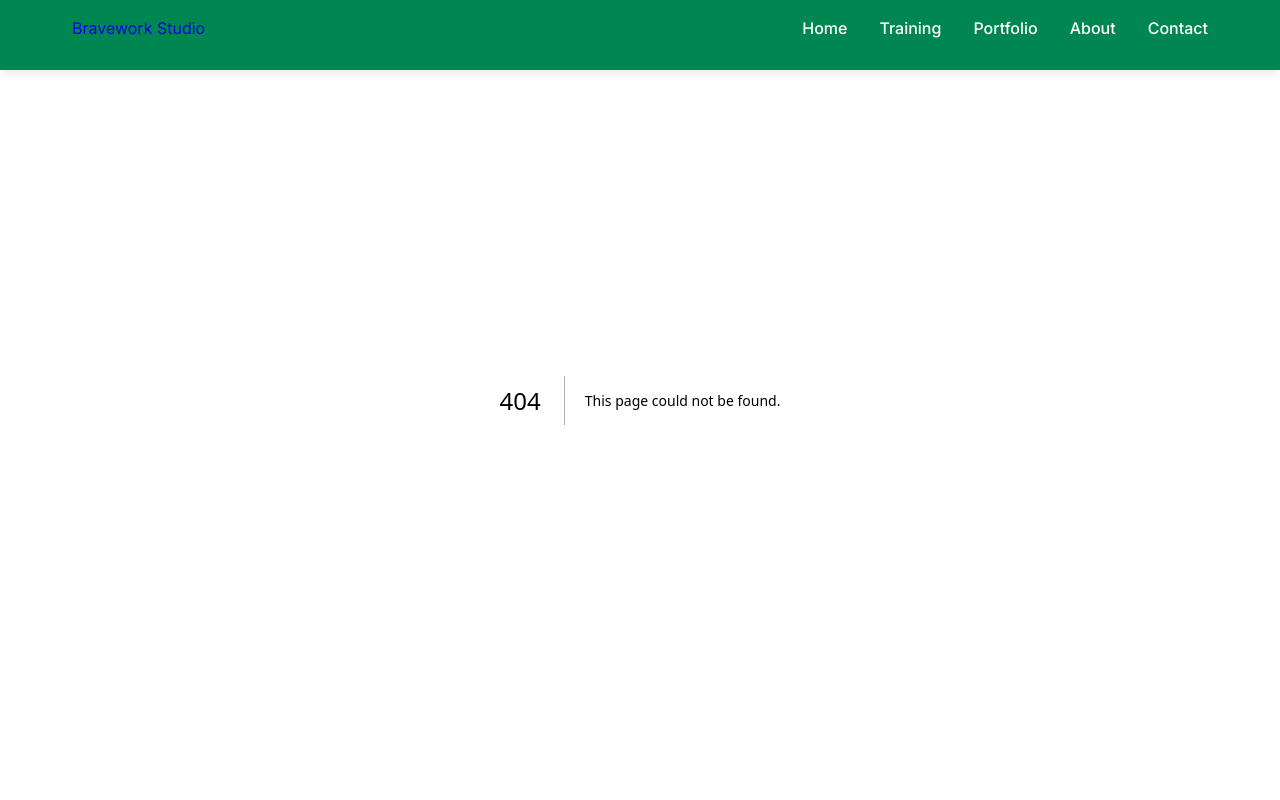
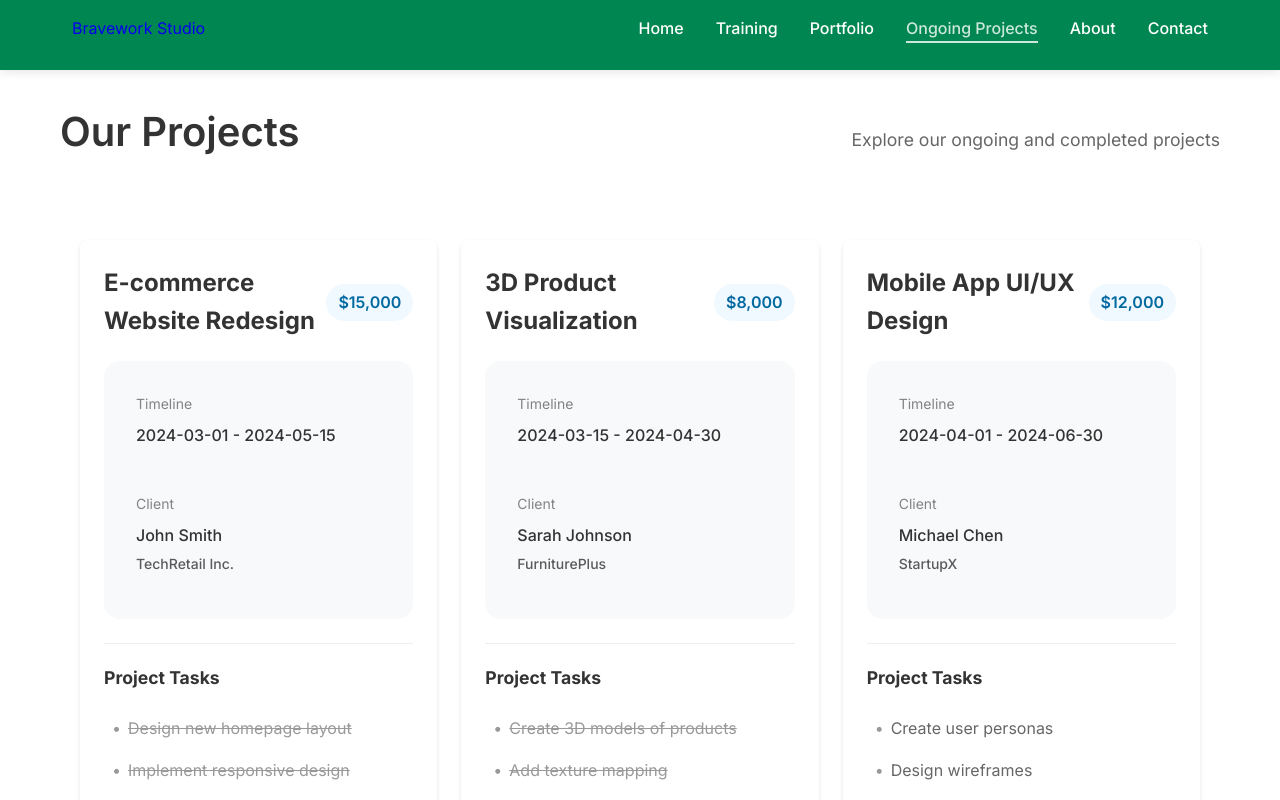
Before and after one commit to bravono/bravework-studio, a Next.js app: page /projects in a window 1280 px wide. Before the commit this address had no page. Shown: the top 800 px of the page. Built offline with nearby package versions, Linux system fonts and the light colour scheme.

Commit message:
Feat: Add projects page to view finished and ongoing projects

```diff
--- a/app/components/Footer.tsx
+++ b/app/components/Footer.tsx
@@ -34,6 +34,16 @@ export default function Footer() {
               <li><Link href="/services">Services</Link></li>
               <li><Link href="/training">Training</Link></li>
               <li><Link href="/portfolio">Portfolio</Link></li>
+              <li>
+            <Link
+              href="/projects"
+            >
+              Ongoing Projects
+            </Link>
+          </li>
+          <li>
+
+          </li>
               <li><Link href="/contact">Contact</Link></li>
             </ul>
           </div>
--- a/app/components/Navbar.tsx
+++ b/app/components/Navbar.tsx
@@ -95,6 +95,15 @@ export default function Navbar() {
           </li>
           <li>
             <Link
+              href="/projects"
+              className={pathname === '/projects' ? 'active' : ''}
+              onClick={() => setIsMenuOpen(false)}
+            >
+              Ongoing Projects
+            </Link>
+          </li>
+          <li>
+            <Link
               href="/about"
               className={pathname === '/about' ? 'active' : ''}
               onClick={() => setIsMenuOpen(false)}
--- /dev/null
+++ b/app/components/Project.tsx
@@ -0,0 +1,54 @@
+import React from 'react';
+
+interface Todo {
+  id: number;
+  text: string;
+  completed: boolean;
+}
+
+interface ProjectProps {
+  name: string;
+  budget: number;
+  startDate: string;
+  finishDate: string;
+  buyer: {
+    name: string;
+    company: string;
+  };
+  todos: Todo[];
+}
+
+export default function Project({ name, budget, startDate, finishDate, buyer, todos }: ProjectProps) {
+  return (
+    <div className="project-card">
+      <div className="project-header">
+        <h2>{name}</h2>
+        <span className="budget">${budget.toLocaleString()}</span>
+      </div>
+
+      <div className="project-info">
+        <div className="info-group">
+          <label>Timeline</label>
+          <span>{startDate} - {finishDate}</span>
+        </div>
+
+        <div className="info-group">
+          <label>Client</label>
+          <span>{buyer.name}</span>
+          <span className="sub-text">{buyer.company}</span>
+        </div>
+      </div>
+
+      <div className="project-todos">
+        <h3>Project Tasks</h3>
+        <ul>
+          {todos.map((todo) => (
+            <li key={todo.id} className={todo.completed ? 'completed' : ''}>
+              {todo.text}
+            </li>
+          ))}
+        </ul>
+      </div>
+    </div>
+  );
+}
--- a/app/globals.css
+++ b/app/globals.css
@@ -2981,3 +2981,298 @@ main {
     grid-template-columns: 1fr;
   }
 }
+
+/* Project Card Styles */
+.project-card {
+  background: white;
+  border-radius: 8px;
+  padding: 24px;
+  box-shadow: 0 2px 4px rgba(0, 0, 0, 0.1);
+  transition: transform 0.2s ease;
+}
+
+.project-card:hover {
+  transform: translateY(-4px);
+}
+
+.project-header {
+  display: flex;
+  justify-content: space-between;
+  align-items: center;
+  margin-bottom: 20px;
+}
+
+.project-header h2 {
+  margin: 0;
+  color: #333;
+  font-size: 1.5rem;
+}
+
+.budget {
+  background: #f0f9ff;
+  color: #0369a1;
+  padding: 6px 12px;
+  border-radius: 20px;
+  font-weight: 600;
+}
+
+.project-info {
+  margin-bottom: 24px;
+}
+
+.info-group {
+  margin-bottom: 12px;
+}
+
+.info-group label {
+  display: block;
+  font-size: 0.875rem;
+  color: #666;
+  margin-bottom: 4px;
+}
+
+.info-group span {
+  display: block;
+  color: #333;
+  font-weight: 500;
+}
+
+.sub-text {
+  font-size: 0.875rem;
+  color: #666;
+  font-weight: normal;
+}
+
+.project-todos {
+  border-top: 1px solid #eee;
+  padding-top: 20px;
+}
+
+.project-todos h3 {
+  margin: 0 0 16px 0;
+  color: #333;
+  font-size: 1.1rem;
+}
+
+.project-todos ul {
+  list-style: none;
+  padding: 0;
+  margin: 0;
+}
+
+.project-todos li {
+  padding: 8px 0;
+  color: #666;
+  position: relative;
+  padding-left: 24px;
+}
+
+.project-todos li::before {
+  content: "•";
+  position: absolute;
+  left: 8px;
+  color: #999;
+}
+
+.project-todos li.completed {
+  color: #999;
+  text-decoration: line-through;
+}
+
+/* Projects Page Styles */
+.projects-page {
+  padding: 100px 20px;
+  max-width: 1200px;
+  margin: 0 auto;
+}
+
+.page-header {
+  text-align: center;
+  margin-bottom: 40px;
+}
+
+.page-header h1 {
+  font-size: 2.5rem;
+  color: #333;
+  margin-bottom: 16px;
+}
+
+.page-header p {
+  color: #666;
+  font-size: 1.1rem;
+}
+
+.projects-grid {
+  display: grid;
+  grid-template-columns: repeat(auto-fit, minmax(300px, 1fr));
+  gap: 24px;
+  padding: 20px;
+}
+
+@media (max-width: 768px) {
+  .projects-page {
+    padding: 80px 10px;
+  }
+
+  .page-header h1 {
+    font-size: 2rem;
+  }
+
+  .projects-grid {
+    grid-template-columns: 1fr;
+    padding: 10px;
+  }
+}
+
+/* Portfolio Detail Page Styles */
+.portfolio-detail-section {
+  padding: 4rem 1rem;
+  background-color: var(--background-color);
+}
+
+.back-link {
+  display: inline-block;
+  margin-bottom: 2rem;
+  color: var(--primary-color);
+  text-decoration: none;
+  font-weight: 500;
+  transition: color 0.3s ease;
+}
+
+.back-link:hover {
+  color: var(--primary-light);
+}
+
+.portfolio-detail {
+  max-width: 1000px;
+  margin: 0 auto;
+}
+
+.portfolio-detail-header {
+  text-align: center;
+  margin-bottom: 3rem;
+}
+
+.portfolio-detail-header h1 {
+  font-size: 2.5rem;
+  color: var(--text-color);
+  margin: 1rem 0;
+}
+
+.portfolio-description {
+  font-size: 1.2rem;
+  color: var(--text-color);
+  opacity: 0.8;
+  max-width: 600px;
+  margin: 0 auto;
+}
+
+.portfolio-detail-image {
+  margin-bottom: 3rem;
+  border-radius: 1rem;
+  overflow: hidden;
+  box-shadow: 0 4px 6px var(--shadow-color);
+}
+
+.portfolio-detail-image img {
+  width: 100%;
+  height: auto;
+  display: block;
+}
+
+.portfolio-detail-content {
+  display: grid;
+  gap: 3rem;
+}
+
+.project-info {
+  display: grid;
+  grid-template-columns: repeat(auto-fit, minmax(200px, 1fr));
+  gap: 2rem;
+  padding: 2rem;
+  background: #f8f9fa;
+  border-radius: 1rem;
+}
+
+.info-item h3 {
+  color: var(--text-color);
+  margin-bottom: 0.5rem;
+  font-size: 1.1rem;
+}
+
+.info-item p {
+  color: var(--text-color);
+  opacity: 0.8;
+}
+
+.tools-list {
+  display: flex;
+  flex-wrap: wrap;
+  gap: 0.5rem;
+}
+
+.tool-tag {
+  background: var(--primary-color);
+  color: white;
+  padding: 0.5rem 1rem;
+  border-radius: 2rem;
+  font-size: 0.9rem;
+}
+
+.project-description,
+.project-challenges,
+.project-solutions {
+  max-width: 800px;
+  margin: 0 auto;
+}
+
+.project-description h2,
+.project-challenges h2,
+.project-solutions h2 {
+  color: var(--text-color);
+  font-size: 1.8rem;
+  margin-bottom: 1.5rem;
+}
+
+.project-description p {
+  color: var(--text-color);
+  line-height: 1.8;
+  margin-bottom: 2rem;
+}
+
+.project-challenges ul,
+.project-solutions ul {
+  list-style: none;
+  padding: 0;
+}
+
+.project-challenges li,
+.project-solutions li {
+  color: var(--text-color);
+  margin-bottom: 1rem;
+  padding-left: 1.5rem;
+  position: relative;
+}
+
+.project-challenges li::before,
+.project-solutions li::before {
+  content: "•";
+  color: var(--primary-color);
+  position: absolute;
+  left: 0;
+}
+
+@media (max-width: 768px) {
+  .portfolio-detail-header h1 {
+    font-size: 2rem;
+  }
+
+  .portfolio-description {
+    font-size: 1.1rem;
+  }
+
+  .project-info {
+    grid-template-columns: 1fr;
+    padding: 1.5rem;
+  }
+}
--- /dev/null
+++ b/app/projects/page.tsx
@@ -0,0 +1,85 @@
+'use client';
+
+import React from 'react';
+import Project from '../components/Project';
+
+// Mock data for projects
+const mockProjects = [
+  {
+    id: 1,
+    name: "E-commerce Website Redesign",
+    budget: 15000,
+    startDate: "2024-03-01",
+    finishDate: "2024-05-15",
+    buyer: {
+      name: "John Smith",
+      company: "TechRetail Inc."
+    },
+    todos: [
+      { id: 1, text: "Design new homepage layout", completed: true },
+      { id: 2, text: "Implement responsive design", completed: true },
+      { id: 3, text: "Add product filtering system", completed: false },
+      { id: 4, text: "Integrate payment gateway", completed: false },
+      { id: 5, text: "Set up analytics dashboard", completed: false }
+    ]
+  },
+  {
+    id: 2,
+    name: "3D Product Visualization",
+    budget: 8000,
+    startDate: "2024-03-15",
+    finishDate: "2024-04-30",
+    buyer: {
+      name: "Sarah Johnson",
+      company: "FurniturePlus"
+    },
+    todos: [
+      { id: 1, text: "Create 3D models of products", completed: true },
+      { id: 2, text: "Add texture mapping", completed: true },
+      { id: 3, text: "Implement rotation controls", completed: false },
+      { id: 4, text: "Optimize for web performance", completed: false }
+    ]
+  },
+  {
+    id: 3,
+    name: "Mobile App UI/UX Design",
+    budget: 12000,
+    startDate: "2024-04-01",
+    finishDate: "2024-06-30",
+    buyer: {
+      name: "Michael Chen",
+      company: "StartupX"
+    },
+    todos: [
+      { id: 1, text: "Create user personas", completed: false },
+      { id: 2, text: "Design wireframes", completed: false },
+      { id: 3, text: "Create high-fidelity mockups", completed: false },
+      { id: 4, text: "Design component library", completed: false }
+    ]
+  }
+];
+
+export default function ProjectsPage() {
+  return (
+    <div className="projects-page">
+      <div className="page-header">
+        <h1>Our Projects</h1>
+        <p>Explore our ongoing and completed projects</p>
+      </div>
+
+      <div className="projects-grid">
+        {mockProjects.map((project) => (
+          <Project
+            key={project.id}
+            name={project.name}
+            budget={project.budget}
+            startDate={project.startDate}
+            finishDate={project.finishDate}
+            buyer={project.buyer}
+            todos={project.todos}
+          />
+        ))}
+      </div>
+    </div>
+  );
+}
```
